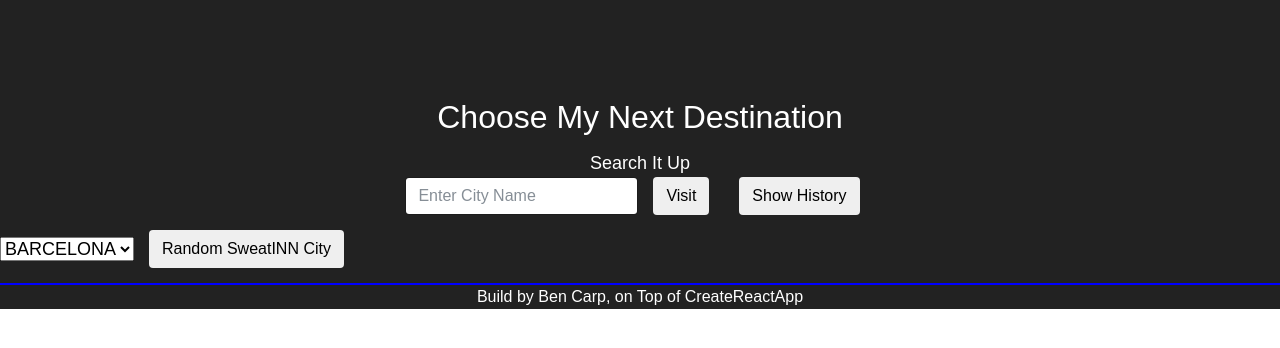
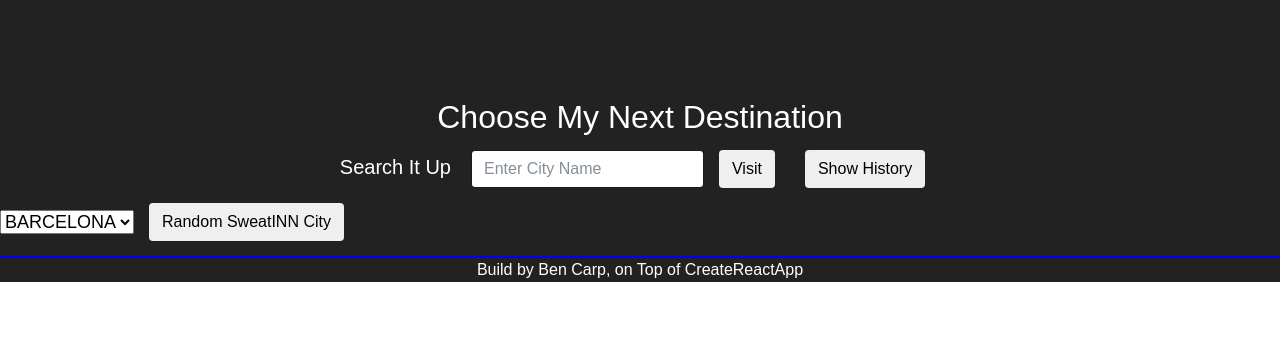
Before and after one commit to carpben/Choose-My-Next-Destination, a React (Create React App) app: page / in a window 1280 px wide. Shown: the top 348 px of the page. Built offline with nearby package versions, Linux system fonts and the light colour scheme.

Commit message:
Revert "commit before removing bootstrap"
This reverts commit cb612741d5a4e06b1f032f796d6f610d5645d9d0.
Also, Tweaking CSS

```diff
--- a/src/App.css
+++ b/src/App.css
@@ -27,6 +27,10 @@ label {
 .form-div {
     margin-left: auto;
     margin-right: auto;
+}
+h5 {
+    display: inline;
+    margin-right: 20px;
 }
 .btn {
     margin-left: 15px;
--- a/src/_components/ControlPanel.js
+++ b/src/_components/ControlPanel.js
@@ -64,7 +64,7 @@ export default class ControlPanel extends Component {
         <section className="App-controller">
           <form onSubmit={this.handleSubmit} className="form-inline">
               <div className="form-div">
-                  <label>Search It Up</label>
+                  <h5>Search It Up</h5>
                   <input className="form-control" type="text" placeholder="Enter City Name" />
                   <input className="btn" type="submit" value="Visit" />
                   <button className="btn" onClick={this.handleHistoryClick}>Show History</button>
```
